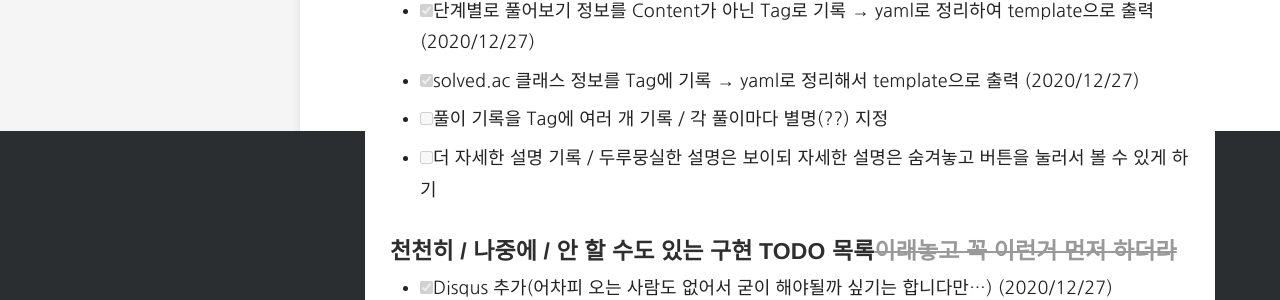
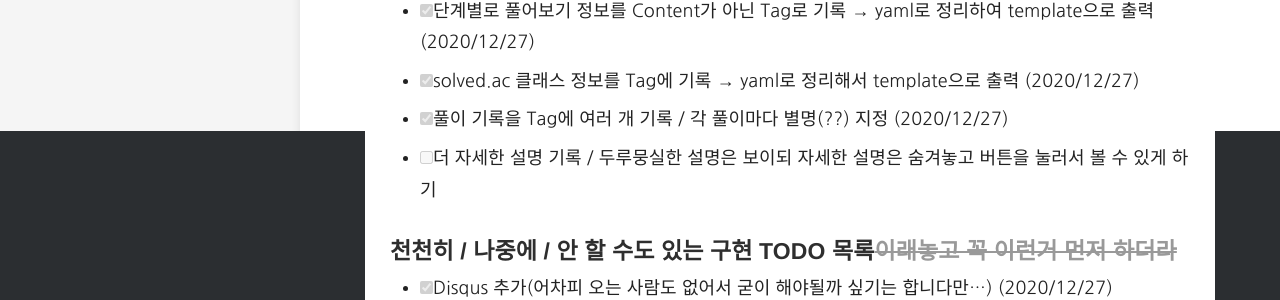
Before and after one commit to Orb-H/nojam, a Jekyll site: the page built from docs/_posts/2020-12-26-.md, in a window 1280 px wide. Shown: the part 769-1069 px from the top of the page. Built offline with Jekyll 4.4.1, drawn with Linux system fonts in a browser that asks for light colours; some web fonts are replaced.

Commit message:
Edit 2020-12-26- post

```diff
--- a/docs/_posts/2020-12-26-.md
+++ b/docs/_posts/2020-12-26-.md
@@ -13,7 +13,7 @@ type: info
 
 - [x] 단계별로 풀어보기 정보를 Content가 아닌 Tag로 기록 → yaml로 정리하여 template으로 출력 (2020/12/27)
 - [x] solved.ac 클래스 정보를 Tag에 기록 → yaml로 정리해서 template으로 출력 (2020/12/27)
-- [ ] 풀이 기록을 Tag에 여러 개 기록 / 각 풀이마다 별명(??) 지정
+- [x] 풀이 기록을 Tag에 여러 개 기록 / 각 풀이마다 별명(??) 지정 (2020/12/27)
 - [ ] 더 자세한 설명 기록 / 두루뭉실한 설명은 보이되 자세한 설명은 숨겨놓고 버튼을 눌러서 볼 수 있게 하기
 
 #### 천천히 / 나중에 / 안 할 수도 있는 구현 TODO 목록~~이래놓고 꼭 이런거 먼저 하더라~~
```
